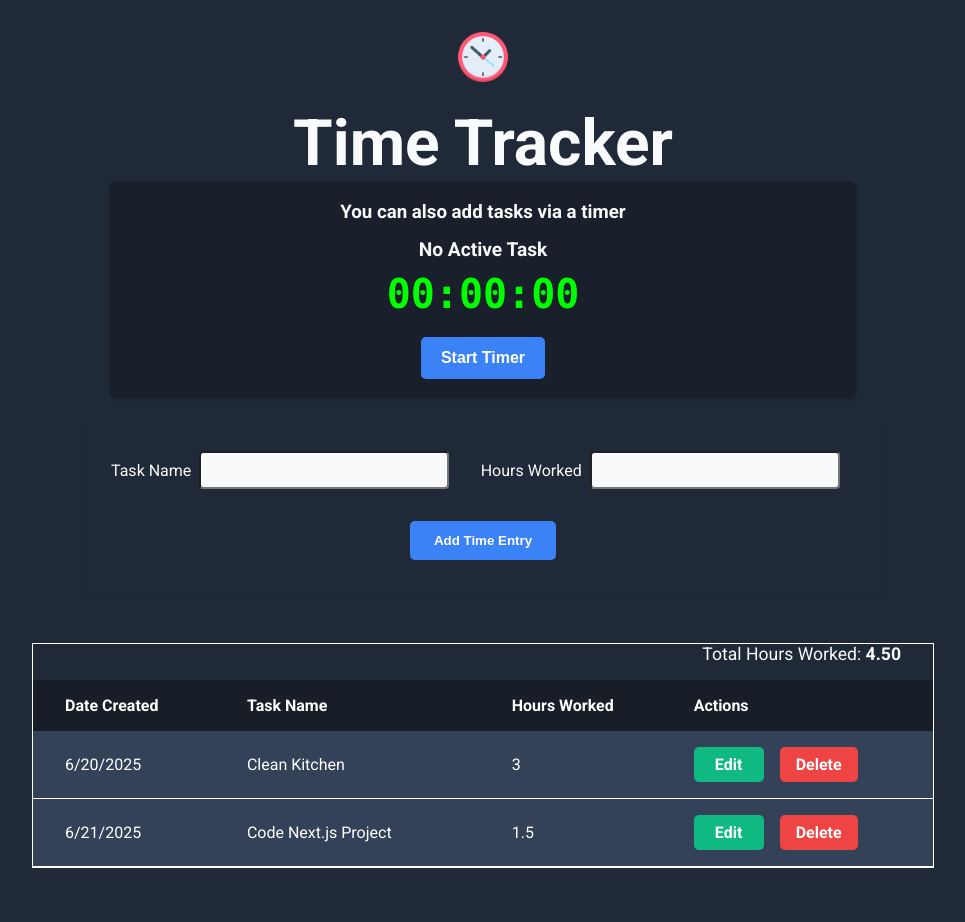
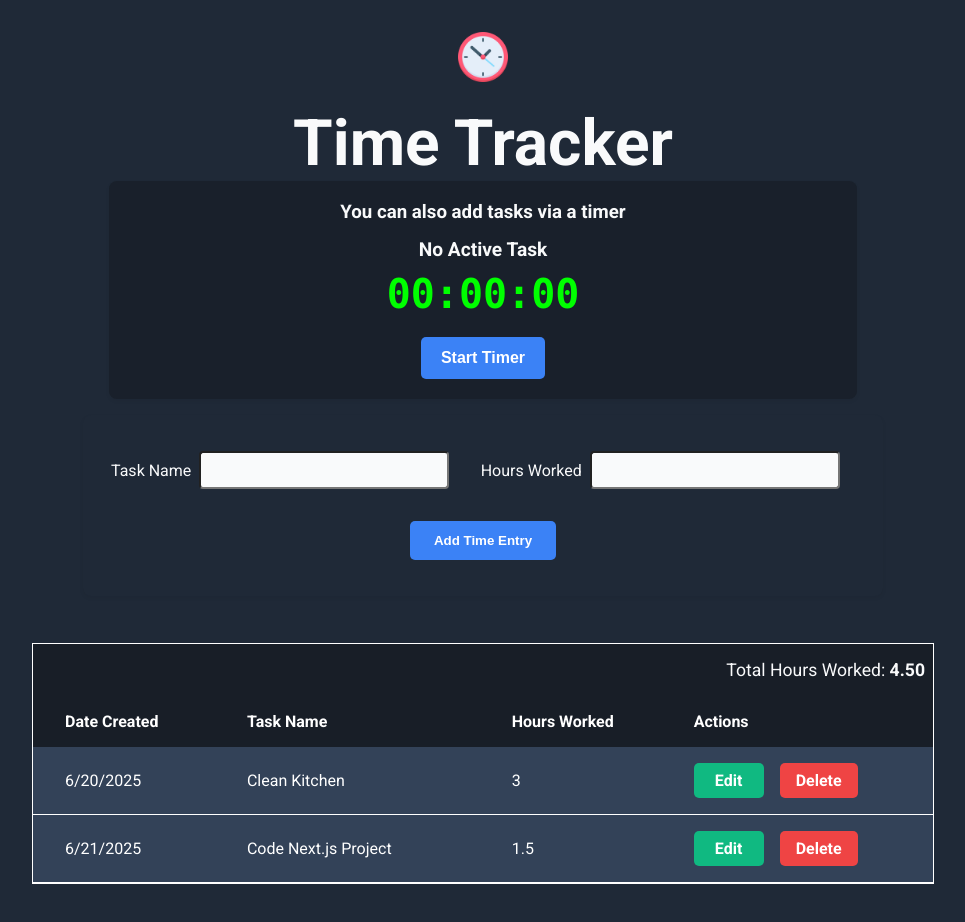
Before and after one commit to nhlamulomagwaza/nhlamulo-time-tracker, a React (Vite) app: page / in a window 1280 px wide. Shown: the top 922 px of the page, without its empty margins (157-1122 px from the left). Built offline with nearby package versions, Linux system fonts and the light colour scheme.

Commit message:
I had forgotten the total hours worked, so it has just been added

```diff
--- a/src/styles/components/list.scss
+++ b/src/styles/components/list.scss
@@ -18,8 +18,10 @@
   // ---- TOTAL HOURS STYLING ----
 
 .total-hours {
-  text-align: right;
-  margin: 0 2rem 1rem 0;
+  text-align: right; // Align to the right
+  background-color: #181e27;
+  padding:1rem 0.5rem;
+
   font-size: 1.1rem;
   color: $color-text-dark;
 }
```
